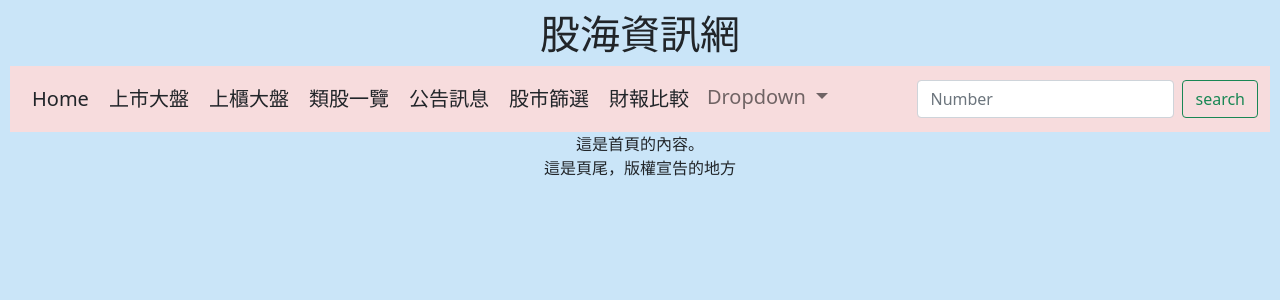
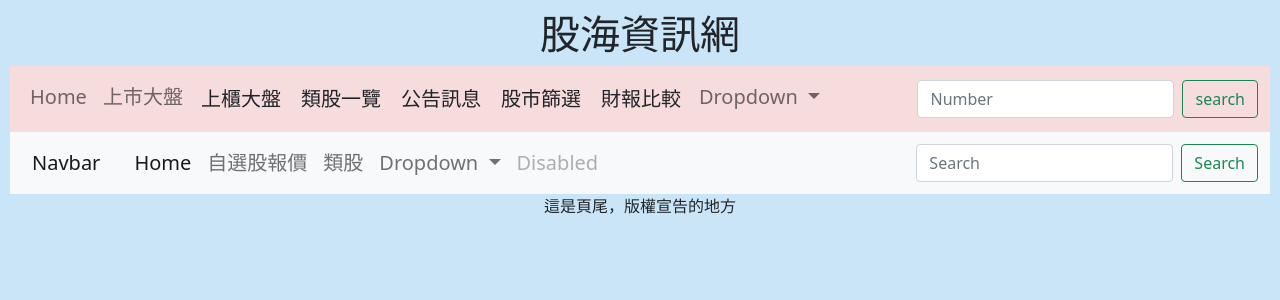
Before and after one commit to 0903183411/text-project, a Django app: page / in a window 1280 px wide. Shown: the top 300 px of the page. Run offline with Django 3.2, Linux system fonts and the light colour scheme.

Commit message:
fix post.html

```diff
--- a/ccetdj/urls.py
+++ b/ccetdj/urls.py
@@ -7,7 +7,8 @@ from mysite.views import index
 urlpatterns = [
     path('admin/', admin.site.urls),
     path('prices/', views.prices),
-    path('post/<slug:slug>/', views.post),
+    path('post/', views.post),
+    path('post/<str:cat>/', views.post),
     path('', views.index),
     path('date/', views.showdate),
 ]
--- a/mysite/admin.py
+++ b/mysite/admin.py
@@ -3,4 +3,4 @@ from mysite.models import Stock
 
 @admin.register(Stock)
 class StockAdmin(admin.ModelAdmin):
-    list_display = ('name', 'sid', 'price', 'date', 'high')
+    list_display = ('name', 'sid', 'cat', 'price', 'date', 'high')
--- a/mysite/models.py
+++ b/mysite/models.py
@@ -8,6 +8,7 @@ from django.http import HttpResponse
 class Stock(models.Model):
     name = models.CharField(max_length=10)  #股票名稱
     sid = models.CharField(max_length=10)   #股票代號
+    cat = models.CharField(max_length=4, default='10')    #股票所屬的類別
     price = models.FloatField(default=0.0)  #收盤價
     date = models.DateField()               #日期
     high = models.FloatField(default=0.0)   #最高價
--- a/mysite/views.py
+++ b/mysite/views.py
@@ -26,8 +26,11 @@ def prices(request):
     mystock = Stock.objects.all()
     return render(request, "prices.html", locals())
 
-def post(request):
-    mystock = Stock.objects.all()
+def post(request, cat=""):
+    if cat=="":
+        mystock = Stock.objects.all()
+    else:
+        mystock = Stock.objects.filter(cat=cat)
     return render(request, "post.html", locals())
 
 def showdate(request):
--- a/templates/base.html
+++ b/templates/base.html
@@ -1,5 +1,5 @@
 <!doctype html>
-<html lang="en">
+<html>
 
   <head>
     <!-- Required meta tags -->
@@ -14,13 +14,10 @@
   </head>
 
   <body style ="text-align:center;background-color: #cae5f8;;padding: 10px;">
+    {% block head %}{% endblock %}
     {% include "nav.html" %}
       <div  class="container";>
-        {% for post in posts %}
-        <p style='font-family:微軟正黑體;font-size:14pt;font-weight:bold;'>
-            <a href='/post/'>{{stk.name}}</a>
-        </p>
-        {% endfor %}
+
         {% block main-content %} {% endblock %}
     </div>
 
--- a/templates/index.html
+++ b/templates/index.html
@@ -1,7 +1,10 @@
 {% extends "base.html" %}
-
-    {% block title %}Jasmine's webside{% endblock %}
-
-    {% block main-content %}
-       這是首頁的內容。
-    {% endblock %}
+{% block title %}Jasmine's webside{% endblock %}
+{% block head %}  <h1 >股海資訊網</h1> {% endblock %}
+{% block main-content %}
+    {% for post in posts %}
+    <p style='font-family:微軟正黑體;font-size:14pt;font-weight:bold;'>
+        <a href='/post/'>{{stk.name}}</a>
+    </p>
+    {% endfor %}
+{% endblock %}
--- a/templates/nav.html
+++ b/templates/nav.html
@@ -1,30 +1,16 @@
-<!-- <nav>
-    <div style="width: 100%; background-color: #CCDDFF;padding: 10px;";>
 
-      <ul class="inline-block-nav">
-        <li><a href="/">HOME</a></li>
-        <li><a href="/prices/">上市大盤</a></li>
-        <li><a href="#">上櫃大盤</a></li>
-        <li><a href="#">類股一覽</a></li>
-        <li><a href="#">公告訊息</a></li>
-        <li><a href="#">股市篩選</a></li>
-        <li><a href="#">財報比較</a></li>
-      </ul>
-    </div>
-  </nav> -->
-  <h1 >股海資訊網</h1>
-  <nav class="navbar navbar-expand-lg navbar-light " style="background-color: #f7dcdd;">
+  <nav class="navbar navbar-expand-lg navbar-light" style="background-color: #f7dcdd;">
     <div class=" inline-block-nav container-fluid">
       <button class="navbar-toggler" type="button" data-bs-toggle="collapse" data-bs-target="#navbarSupportedContent" aria-controls="navbarSupportedContent" aria-expanded="false" aria-label="Toggle navigation">
         <span class="navbar-toggler-icon"></span>
       </button>
       <div class="collapse navbar-collapse" id="navbarSupportedContent">
         <ul class="navbar-nav me-auto mb-2 mb-lg-0">
-          <li>
-            <a href="/">Home</a>
+          <li class="nav-item">
+            <a class="nav-link" href="/">Home</a>
           </li>
-          <li>
-            <a href="/prices/">上市大盤</a>
+          <li class="nav-item">
+            <a class="nav-link" href="/prices/">上市大盤</a>
           </li>
           <li>
             <a href="/prices/">上櫃大盤</a>
@@ -61,3 +47,42 @@
       </div>
     </div>
   </nav>
+  <nav class="navbar navbar-expand-lg navbar-light bg-light">
+    <div class="container-fluid">
+      <a class="navbar-brand" href="#">Navbar</a>
+      <button class="navbar-toggler" type="button" data-bs-toggle="collapse" data-bs-target="#navbarSupportedContent" aria-controls="navbarSupportedContent" aria-expanded="false" aria-label="Toggle navigation">
+        <span class="navbar-toggler-icon"></span>
+      </button>
+      <div class="collapse navbar-collapse" id="navbarSupportedContent">
+        <ul class="navbar-nav me-auto mb-2 mb-lg-0">
+          <li class="nav-item">
+            <a class="nav-link active" aria-current="page" href="/">Home</a>
+          </li>
+          <li class="nav-item">
+            <a class="nav-link" href="/prices/">自選股報價</a>
+          </li>
+          <li class="nav-item">
+            <a class="nav-link" href="/post/">類股</a>
+          </li>
+          <li class="nav-item dropdown">
+            <a class="nav-link dropdown-toggle" href="#" id="navbarDropdown" role="button" data-bs-toggle="dropdown" aria-expanded="false">
+              Dropdown
+            </a>
+            <ul class="dropdown-menu" aria-labelledby="navbarDropdown">
+              <li><a class="dropdown-item" href="#">Action</a></li>
+              <li><a class="dropdown-item" href="#">Another action</a></li>
+              <li><hr class="dropdown-divider"></li>
+              <li><a class="dropdown-item" href="#">Something else here</a></li>
+            </ul>
+          </li>
+          <li class="nav-item">
+            <a class="nav-link disabled">Disabled</a>
+          </li>
+        </ul>
+        <form class="d-flex">
+          <input class="form-control me-2" type="search" placeholder="Search" aria-label="Search">
+          <button class="btn btn-outline-success" type="submit">Search</button>
+        </form>
+      </div>
+    </div>
+  </nav>
--- a/templates/prices.html
+++ b/templates/prices.html
@@ -1,7 +1,7 @@
 {% extends "base.html" %}
 
     {% block title %}歷史收盤股價{% endblock %}
-
+    {% block head %} <h1>歷史收盤股價</h1>{%endblock%}
     {% block main-content %}
         以下是網站儲存的收盤價資訊：<br>
         {% for stk in mystock %}
@@ -9,4 +9,4 @@
         {% endfor %}
         <hr>
         現在時刻：{{ now }}
-        {% endblock %}
+    {% endblock %}
```
Also changed, not shown: templates/post.html (+15 -3 lines), db.sqlite3, mysite/migrations/0003_stock_cat.py (added).
